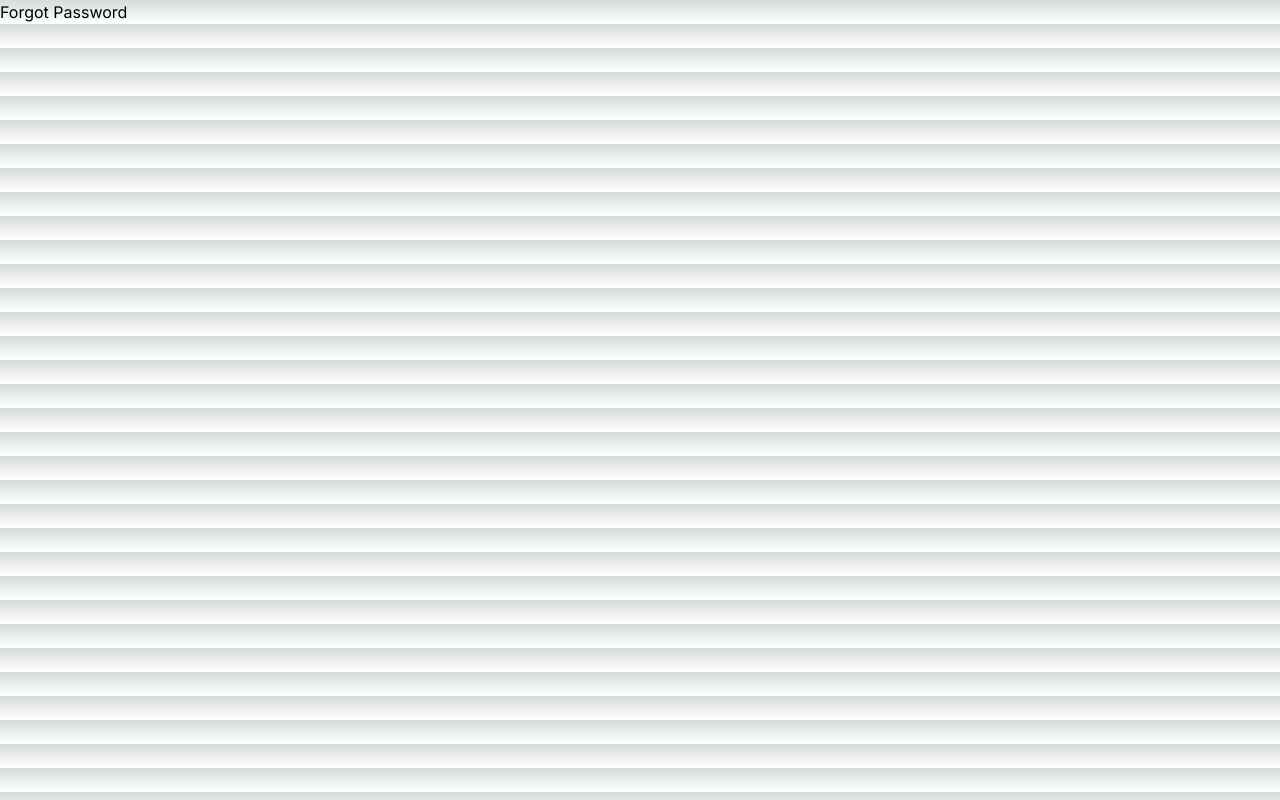
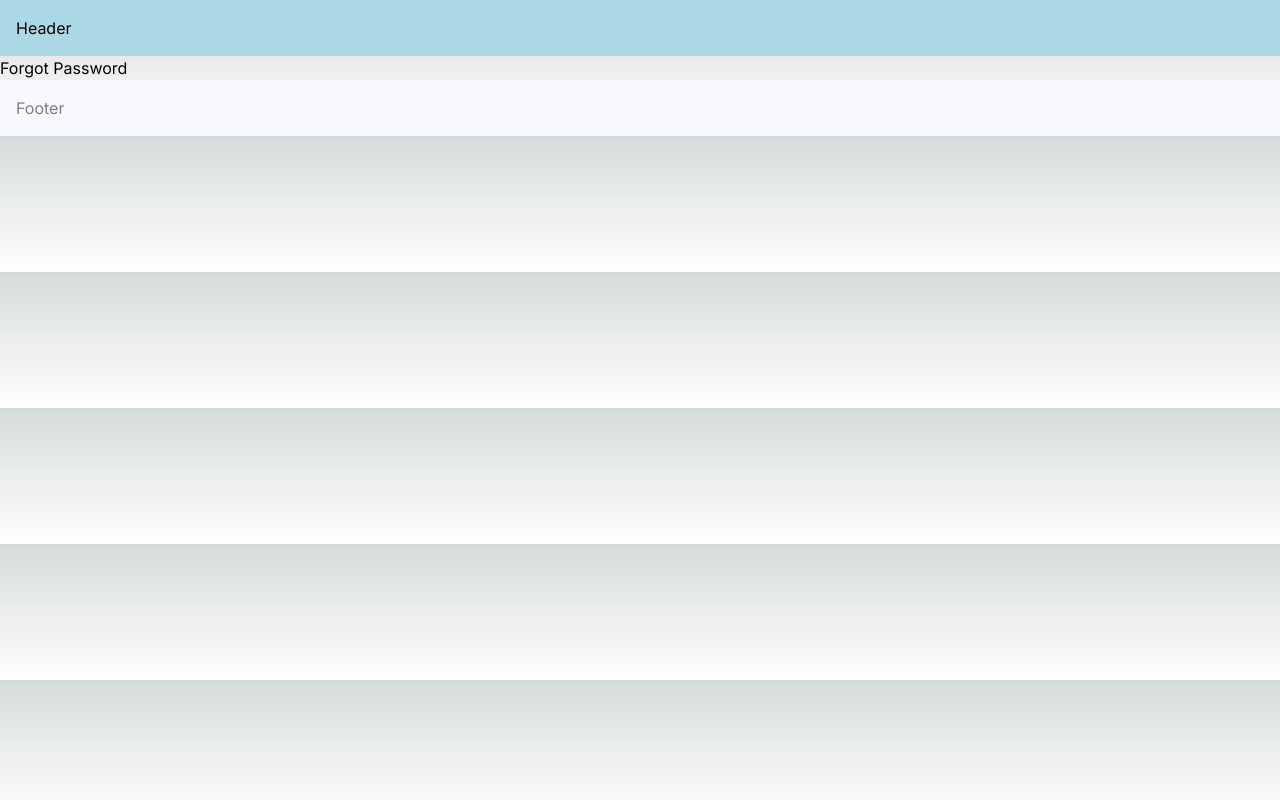
Before and after one commit to MAG1980/turbo-monorepo-cosmetologist-planner, a Next.js app in the folder apps/client/: page /forgot-password in a window 1280 px wide. Built offline with nearby package versions, Linux system fonts and the light colour scheme.

Commit message:
В корневой макет приложения добавлены header и footer.

```diff
--- a/apps/client/app/layout.tsx
+++ b/apps/client/app/layout.tsx
@@ -3,6 +3,8 @@ import { Inter } from "next/font/google";
 import "./globals.css";
 import { ClientThemeProvider } from "@client/components/ClientThemeProvider";
 import { ClientLocalizationProvider } from "@client/components/ClientLocalizationProvider";
+import { Header } from "@client/components/Header";
+import { Footer } from "@client/components/Footer";
 
 const inter = Inter({ subsets: ["latin"] });
 
@@ -20,7 +22,11 @@ export default function RootLayout({
     <html lang="en">
       <body className={inter.className}>
         <ClientLocalizationProvider>
-          <ClientThemeProvider>{children}</ClientThemeProvider>
+          <ClientThemeProvider>
+            <Header />
+            {children}
+            <Footer />
+          </ClientThemeProvider>
         </ClientLocalizationProvider>
       </body>
     </html>
--- /dev/null
+++ b/apps/client/components/Footer.tsx
@@ -0,0 +1,9 @@
+export const Footer = () => {
+  return (
+    <footer
+      style={{ backgroundColor: "ghostwhite", color: "gray", padding: "1rem" }}
+    >
+      <p>Footer</p>
+    </footer>
+  );
+};
--- /dev/null
+++ b/apps/client/components/Header.tsx
@@ -0,0 +1,7 @@
+export const Header = () => {
+  return (
+    <header style={{ backgroundColor: "lightblue", padding: "1rem" }}>
+      <p>Header</p>
+    </header>
+  );
+};
```
